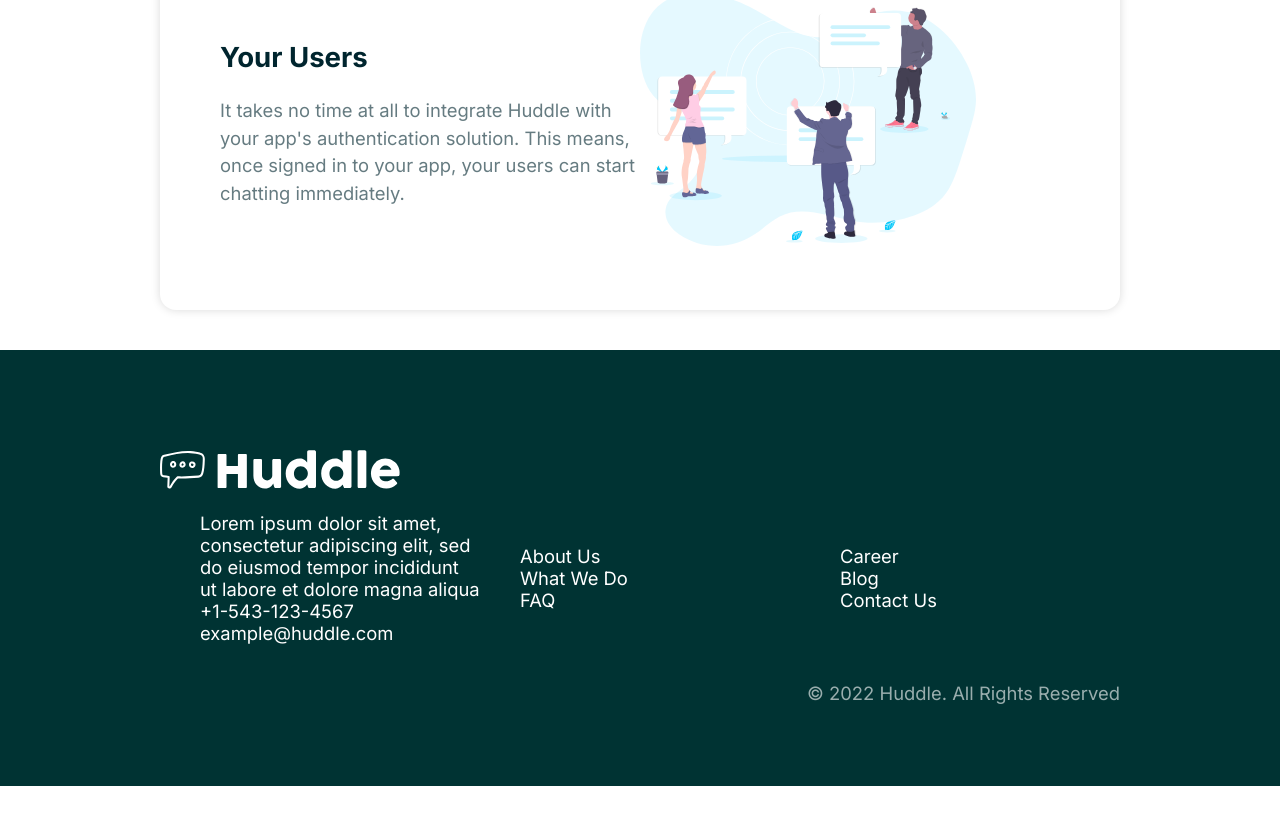
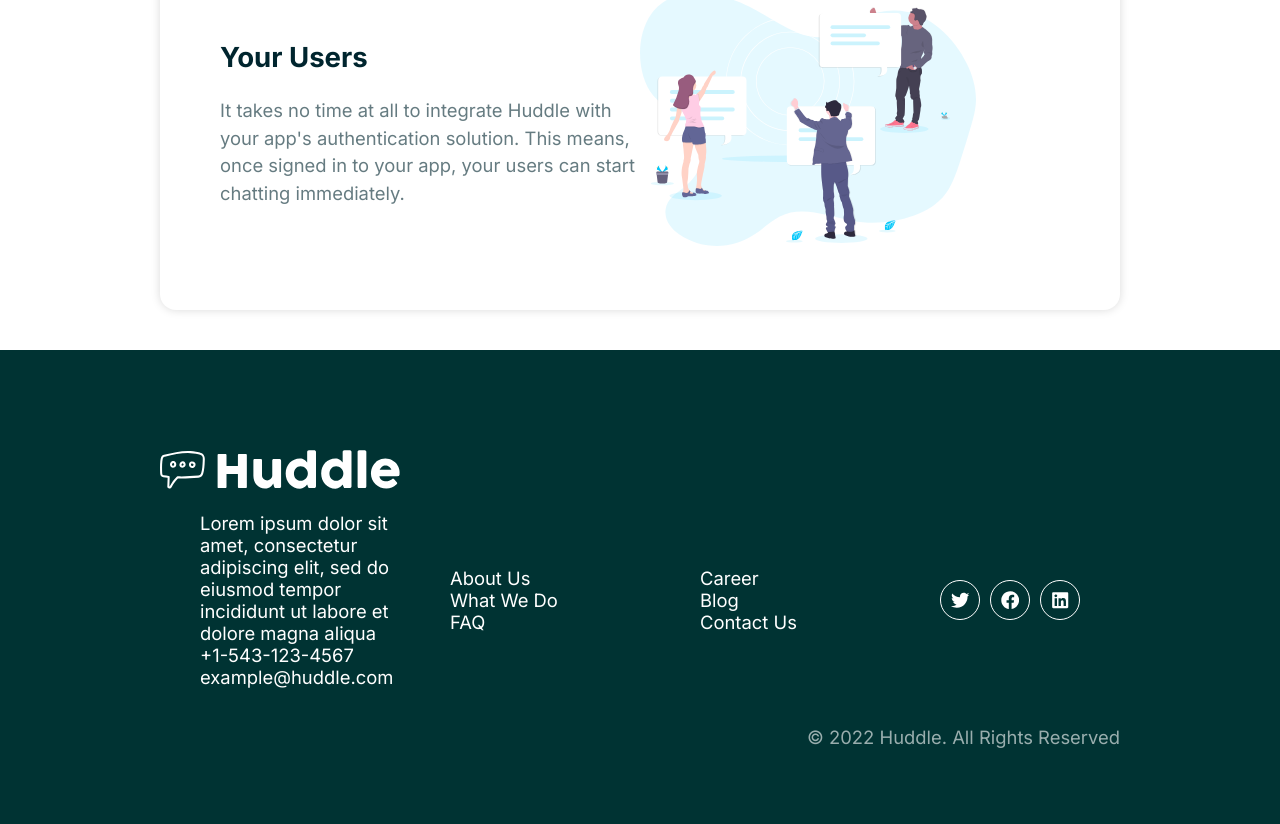
Before and after one commit to haroldjeshua/styledcomp-demo, a React (Vite) app: page / in a window 1280 px wide. Shown: the part 1571-2395 px from the top of the page. Before the commit the page ends 2357 px from the top, so only its background shows below. Built offline with nearby package versions, Linux system fonts and the light colour scheme.

Commit message:
mod: react-icons + footer; add: socialicons comp + styled

```diff
--- a/package.json
+++ b/package.json
@@ -11,6 +11,7 @@
   "dependencies": {
     "react": "^18.2.0",
     "react-dom": "^18.2.0",
+    "react-icons": "^4.6.0",
     "styled-components": "^5.3.6"
   },
   "devDependencies": {
--- a/src/components/Footer.jsx
+++ b/src/components/Footer.jsx
@@ -1,6 +1,7 @@
 import { Container } from "./styles/Container.styled";
 import { Flex } from "./styles/Flex.styled";
 import { StyledFooter } from "./styles/Footer.styled";
+import SocialIcons from "./SocialIcons";
 
 export default function Footer() {
   return (
@@ -27,7 +28,7 @@
             <li>Blog</li>
             <li>Contact Us</li>
           </ul>
-          {/* <SocialIcons /> */}
+          <SocialIcons />
         </Flex>
 
         <p>&copy; 2022 Huddle. All Rights Reserved</p>
--- /dev/null
+++ b/src/components/SocialIcons.jsx
@@ -0,0 +1,24 @@
+import { FaTwitter, FaFacebook, FaLinkedin } from "react-icons/fa";
+import { StyledSocialIcons } from "./styles/SocialIcons.styled";
+
+export default function SocialIcons() {
+  return (
+    <StyledSocialIcons>
+      <li>
+        <a href="https://twitter.com/haroldvarde">
+          <FaTwitter />
+        </a>
+      </li>
+      <li>
+        <a href="https://facebook.com/haroldjeshua">
+          <FaFacebook />
+        </a>
+      </li>
+      <li>
+        <a href="https://linkedin.com">
+          <FaLinkedin />
+        </a>
+      </li>
+    </StyledSocialIcons>
+  );
+}
--- /dev/null
+++ b/src/components/styles/SocialIcons.styled.js
@@ -0,0 +1,24 @@
+import styled from "styled-components";
+
+export const StyledSocialIcons = styled.div`
+  display: flex;
+  align-items: center;
+  justify-content: center;
+
+  li {
+    list-style: none;
+  }
+
+  a {
+    border: 1px solid #fff;
+    border-radius: 50%;
+    color: #fff;
+    display: inline-flex;
+    align-items: center;
+    justify-content: center;
+    margin-right: 10px;
+    height: 40px;
+    width: 40px;
+    text-decoration: none;
+  }
+`;
```
Also changed, not shown: 1 other file (tests, documents, lock files or other folders).
